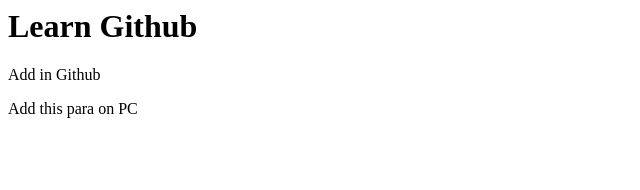
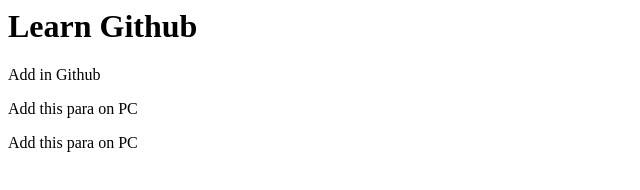
Before and after one commit to tanck09/GitTestPE04, a plain HTML site: page index.html in a window 1280 px wide. Shown: the whole page, without its empty margins (0-640 px from the left). Drawn offline with Linux system fonts and the light colour scheme.

Commit message:
Add 2 para in html

```diff
--- a/index.html
+++ b/index.html
@@ -3,5 +3,6 @@
 	<h1>Learn Github</h1>
 	<p>Add in Github</p>
 	<p>Add this para on PC</p>
+	<p>Add this para on PC</p>
 </body>
 </html>
```
